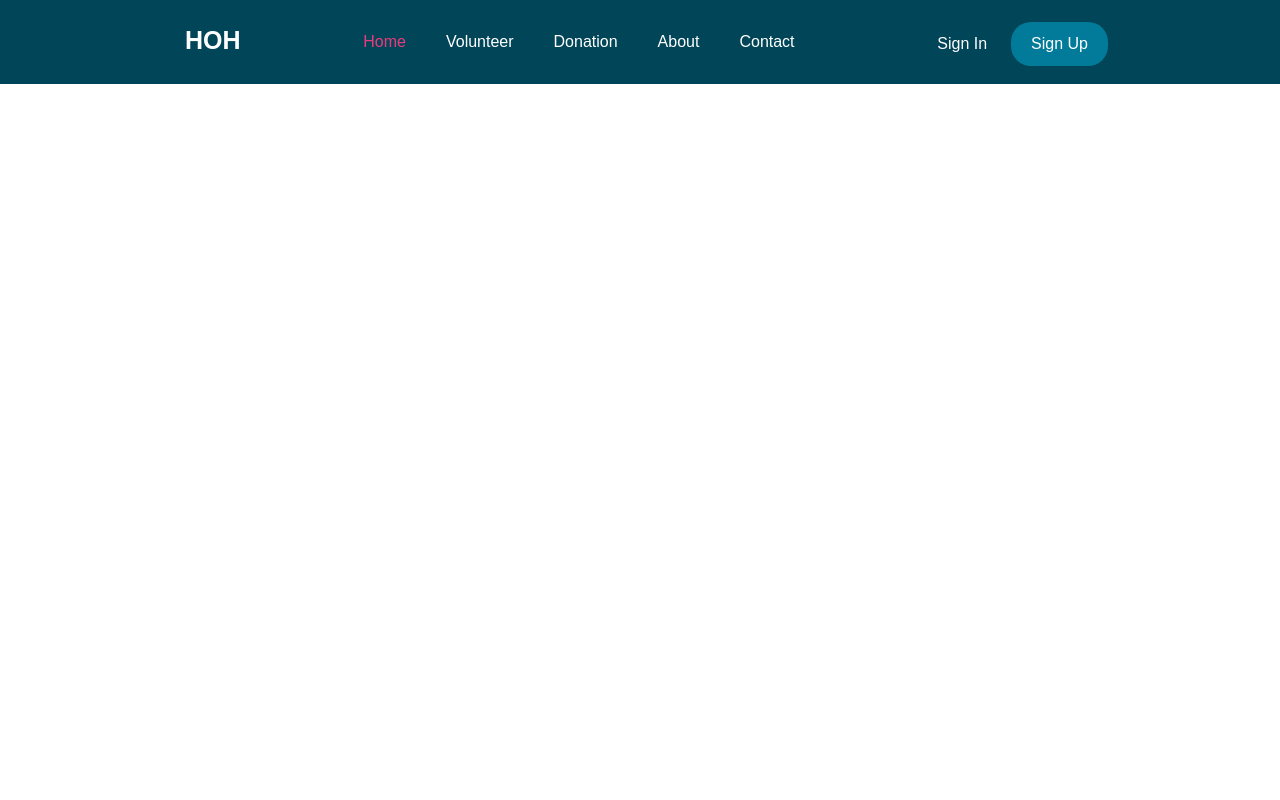
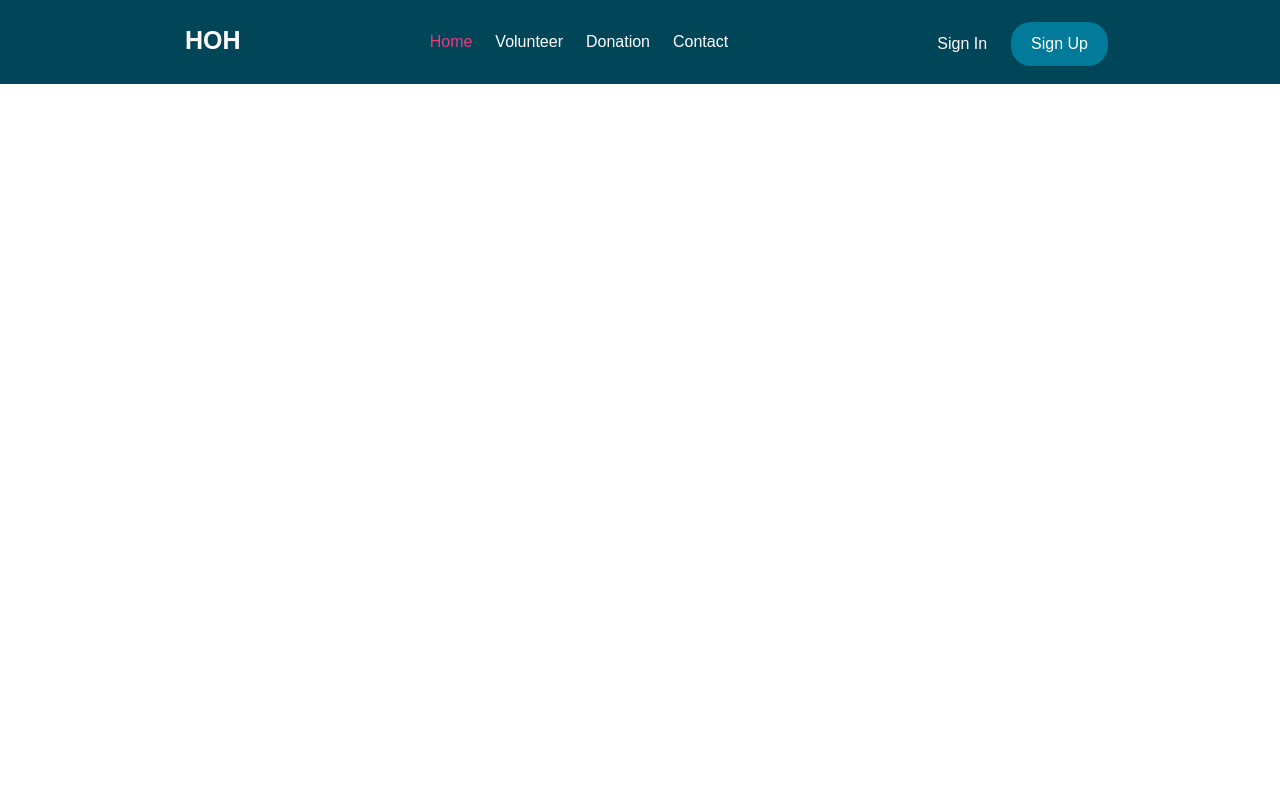
Before and after one commit to cperalt/Capstone2Bofa, a React (Create React App) app in the folder Frontend/: page / in a window 1280 px wide. Shown: the top 800 px of the page. Built offline with nearby package versions, Linux system fonts and the light colour scheme.

Commit message:
fixing merge conflict

```diff
--- a/Frontend/src/Components/Navbar.js
+++ b/Frontend/src/Components/Navbar.js
@@ -35,11 +35,6 @@ function Navbar({ clicked, isClicked }) {
           </NavLink>
         </li>
         <li className="NavElements">
-          <NavLink className="Link" to="/about">
-            About
-          </NavLink>
-        </li>
-        <li className="NavElements">
           <NavLink className="Link" to="/contact">
             Contact
           </NavLink>
--- a/Frontend/src/Styles/Navbar.css
+++ b/Frontend/src/Styles/Navbar.css
@@ -23,7 +23,7 @@
   text-align: center;
   align-items: center;
   font-weight: 200;
-  padding: 10px 20px 10px 20px;
+  padding: 10px 20px 10px 3px;
 }
 
 .NavButton {
@@ -59,7 +59,7 @@
   cursor: pointer;
   color: white;
 }
-@media screen and (max-width: 925px) {
+@media screen and (max-width: 919px) {
   .Nav {
     padding: 25px 0px 25px 20px;
   }
```
